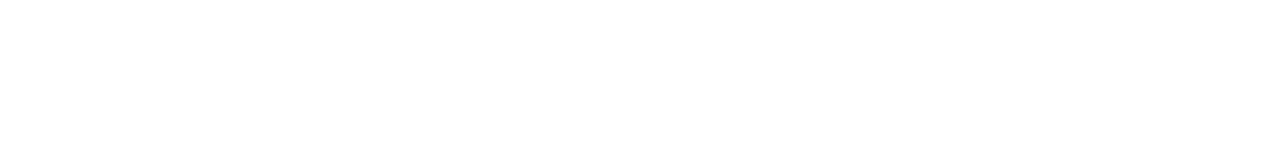
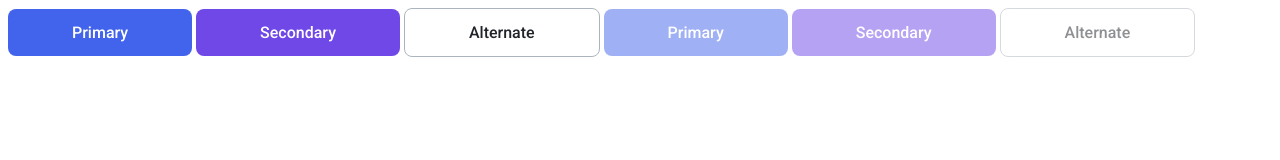
Before and after one commit to js-tasks-ru/htmlcss-20220919_brovij, a website: page 03-lection1/01-button/index.html in a window 1280 px wide. Drawn offline with Linux system fonts and the light colour scheme.

Commit message:
add button component for 2-module 2-task

```diff
--- a/03-lection1/01-button/button.css
+++ b/03-lection1/01-button/button.css
@@ -1 +1,50 @@
 /* Стилизация кнопки */
+.button {
+    border: none;
+    background: none;
+    cursor: default;
+    font-family: 'Roboto';
+    font-style: normal;
+    font-weight: 500;
+    font-size: 16px;
+    line-height: 19px;
+    text-align: center;
+    border-radius: 8px;
+    padding: 14px 64px;
+}
+
+
+.button-primary {
+    background: #4263EB;
+    cursor: pointer;
+    color: var(--white);
+}
+
+.button-secondary {
+    background: var(--purple);
+    cursor: pointer;
+    color: var(--white);
+}
+
+.button-alternate {
+    border: 1px solid var(--grey-3);
+    cursor: pointer;
+    color: var(--black);
+}
+
+.button-primary--hover:hover {
+    background: var(--blue);
+}
+
+.button-secondary--hover:hover {
+    background: #5028C6;
+}
+
+.button-alternate--hover:hover {
+    border: 1px solid var(--black);
+}
+
+.button--disabled {
+    opacity: 0.5;
+    cursor: not-allowed;
+}
--- a/03-lection1/01-button/index.html
+++ b/03-lection1/01-button/index.html
@@ -6,6 +6,12 @@
         <link rel="stylesheet" href="./button.css">
     </head>
     <body>
+        <button class="button button-primary button-primary--hover">Primary</button>
+        <button class="button button-secondary button-secondary--hover">Secondary</button>
+        <button class="button button-alternate button-alternate--hover">Alternate</button>
 
+        <button class="button button-primary button--disabled">Primary</button>
+        <button class="button button-secondary button--disabled">Secondary</button>
+        <button class="button button-alternate button--disabled">Alternate</button>
     </body>
 </html>
```
